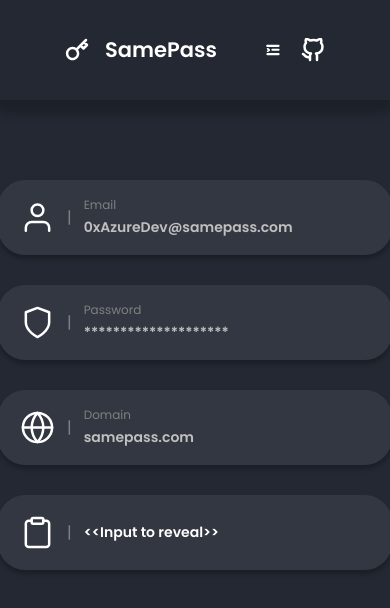
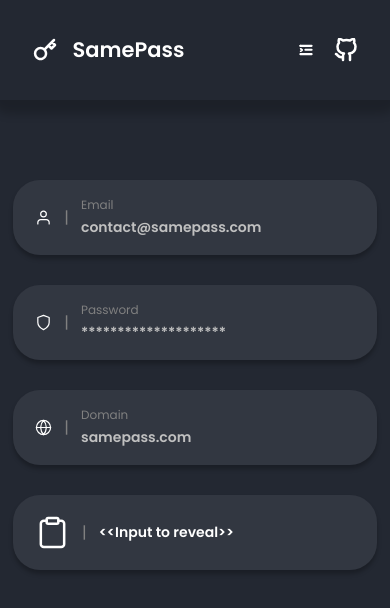
Before and after one commit to 0xAzureDev/SamePass, a Next.js app: page / in a window 390 px wide. Shown: the top 608 px of the page. Built offline with nearby package versions, Linux system fonts and the light colour scheme.

Commit message:
chore: mobile responsive

```diff
--- a/components/Entry.tsx
+++ b/components/Entry.tsx
@@ -13,7 +13,7 @@ const Entry: FC<Props> = ({ logo, heading, placeholder, type, saveContent }) =>
   return (
     <div className="entry__container">
       <Image
-        className="entry__icon-image global__bg-secondary-color"
+        className="global__bg-secondary-color"
         src={`/icons/${logo}`}
         alt={`${heading} logo`}
         width={35}
--- a/components/Form.tsx
+++ b/components/Form.tsx
@@ -43,7 +43,7 @@ const Form: FC = () => {
       <Entry
         logo="user.svg"
         heading="Email"
-        placeholder="0xAzureDev@samepass.com"
+        placeholder="contact@samepass.com"
         saveContent={dispatchEmail}
       />
 
--- a/components/Result.tsx
+++ b/components/Result.tsx
@@ -24,7 +24,7 @@ const Result: FC<Props> = ({ logo, placeholder, encrypted }) => {
   return (
     <div className="entry__container">
       <Image
-        className="entry__icon-image global__bg-secondary-color global__pointer"
+        className="global__bg-secondary-color global__pointer"
         src={`/icons/${logo}`}
         alt={`${logo} logo`}
         width={35}
--- /dev/null
+++ b/pages/_document.tsx
@@ -0,0 +1,22 @@
+import Document, { Head, Html, Main, NextScript } from 'next/document'
+
+class MyDocument extends Document {
+  render() {
+    return (
+      <Html>
+        <Head>
+          <meta
+            name="viewport"
+            content="minimum-scale=1, initial-scale=1, width=device-width, shrink-to-fit=no, user-scalable=no, viewport-fit=cover"
+          />
+        </Head>
+        <body>
+          <Main />
+          <NextScript />
+        </body>
+      </Html>
+    )
+  }
+}
+
+export default MyDocument
--- a/styles/globals.css
+++ b/styles/globals.css
@@ -81,9 +81,6 @@
   border-radius: 27px;
 }
 
-/* .entry__icon-image {
-} */
-
 .entry__divider {
   margin: 12px;
 }
@@ -116,3 +113,33 @@
 .entry__content::-ms-input-placeholder {
   color: red;
 }
+
+/* === */
+/*
+  320px  —  480px: Mobile devices
+  481px  —  768px: iPads, Tablets
+  769px  —  1024px: Small screens, laptops
+  1025px  —  1200px: Desktops, large screens
+  1201px +:  Extra large screens, TV
+ */
+@media screen and (min-width: 320px) and (max-width: 480px) {
+  .header__left {
+    padding-left: calc(100vw / (12 / 1));
+  }
+
+  .header__right {
+    padding-right: calc(100vw / (12 / 1));
+  }
+
+  .entry__container {
+    width: 320px;
+  }
+}
+
+/* === */
+
+@media screen and (max-width: 320px) {
+  * {
+    display: none;
+  }
+}
```
